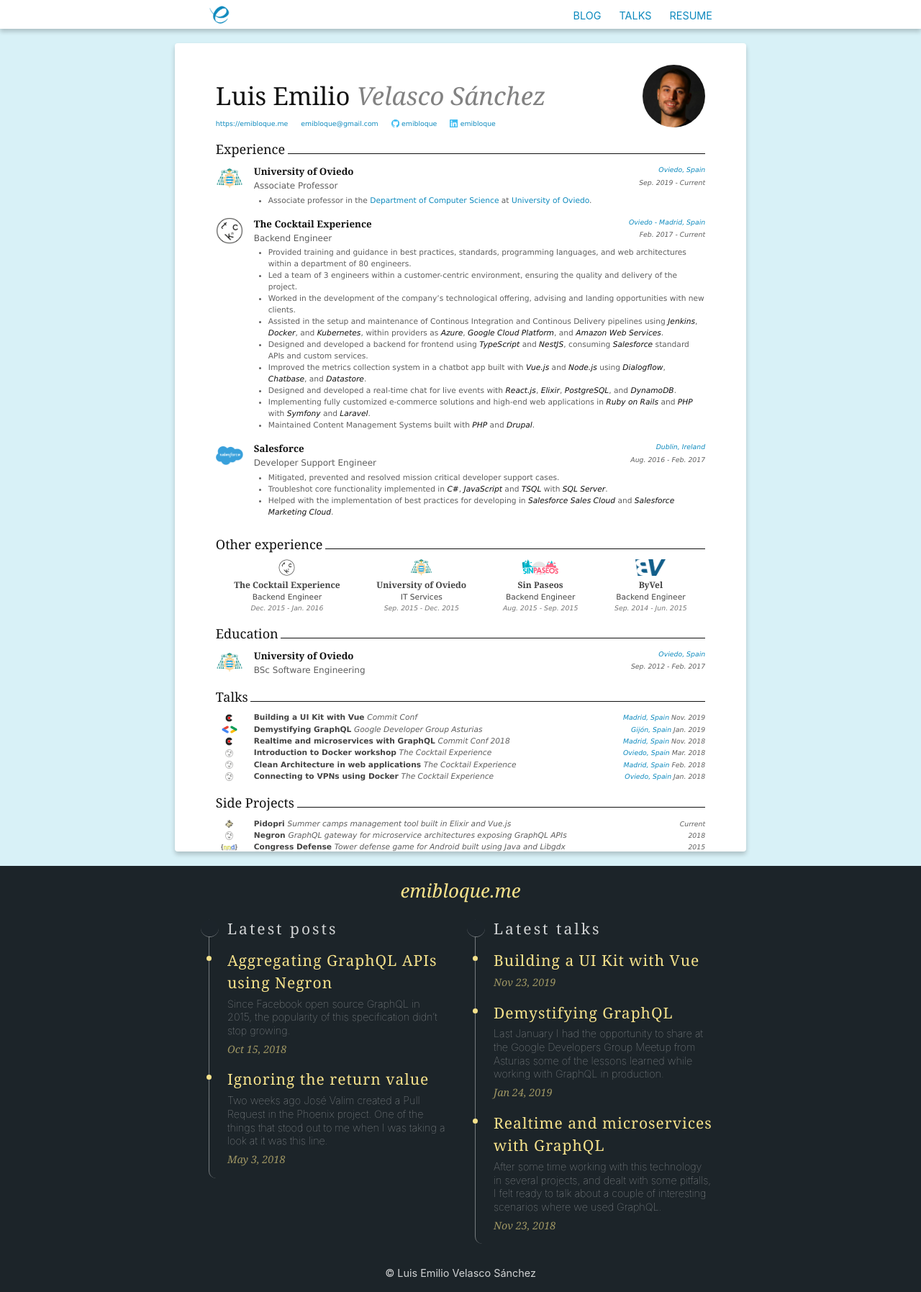
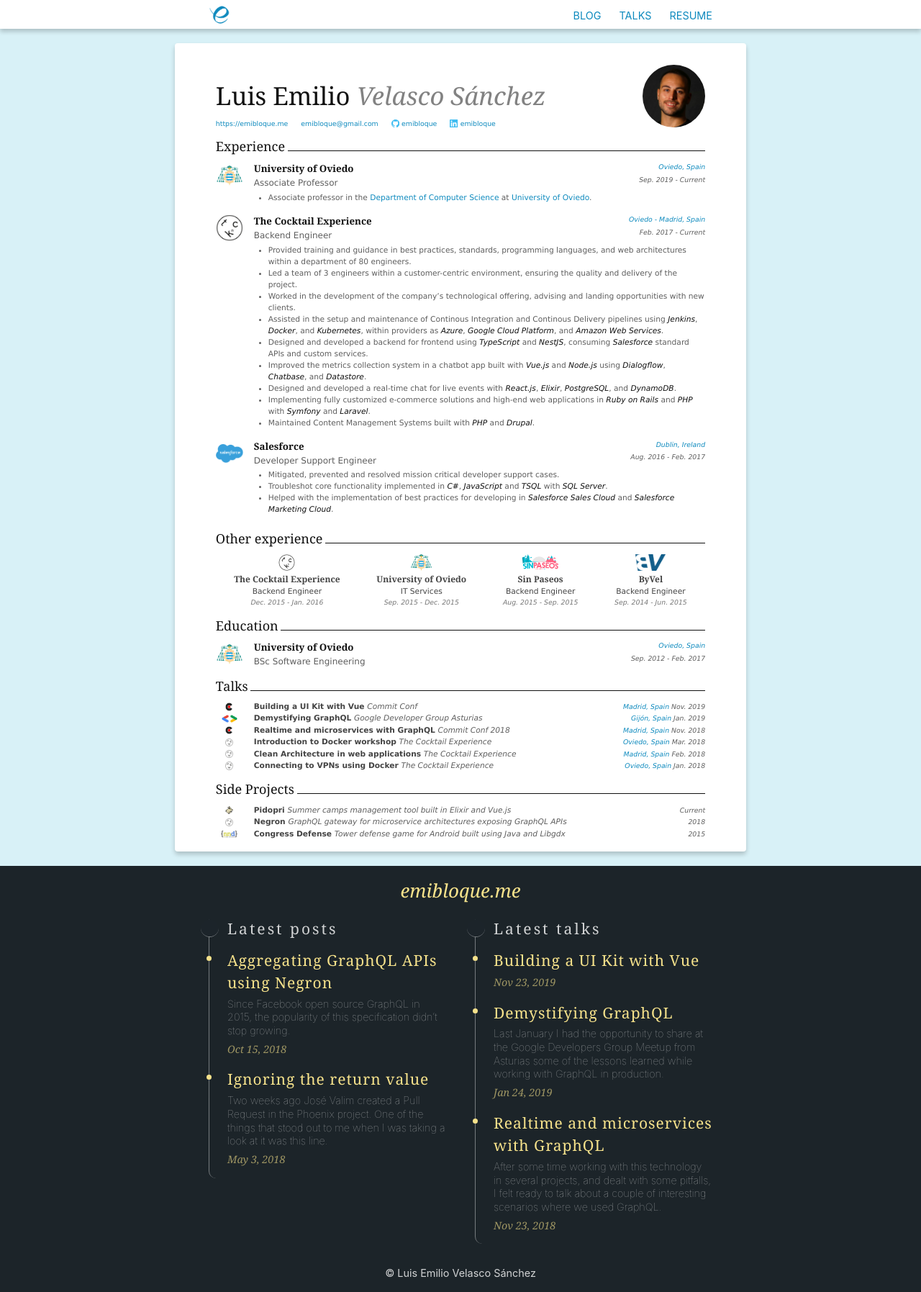
Before and after one commit to emibloque/emibloque, a Jekyll site: the page built from _pages/resume.html, in a window 1280 px wide. Shown: the whole page at 72% size. Built offline with Jekyll 4.4.1, drawn with Linux system fonts in a browser that asks for light colours.

Commit message:
Remove a little bit of margin

```diff
--- a/_sass/block/_b_resume.scss
+++ b/_sass/block/_b_resume.scss
@@ -83,7 +83,7 @@ $title-font: Georgia, "Times New Roman", Times, serif;
       font-family: $title-font;
       display: flex;
       align-items: baseline;
-      margin: 4mm 0 2mm 0;
+      margin: 3mm 0 2mm 0;
       color: $text-color;
 
       > .line {
```
